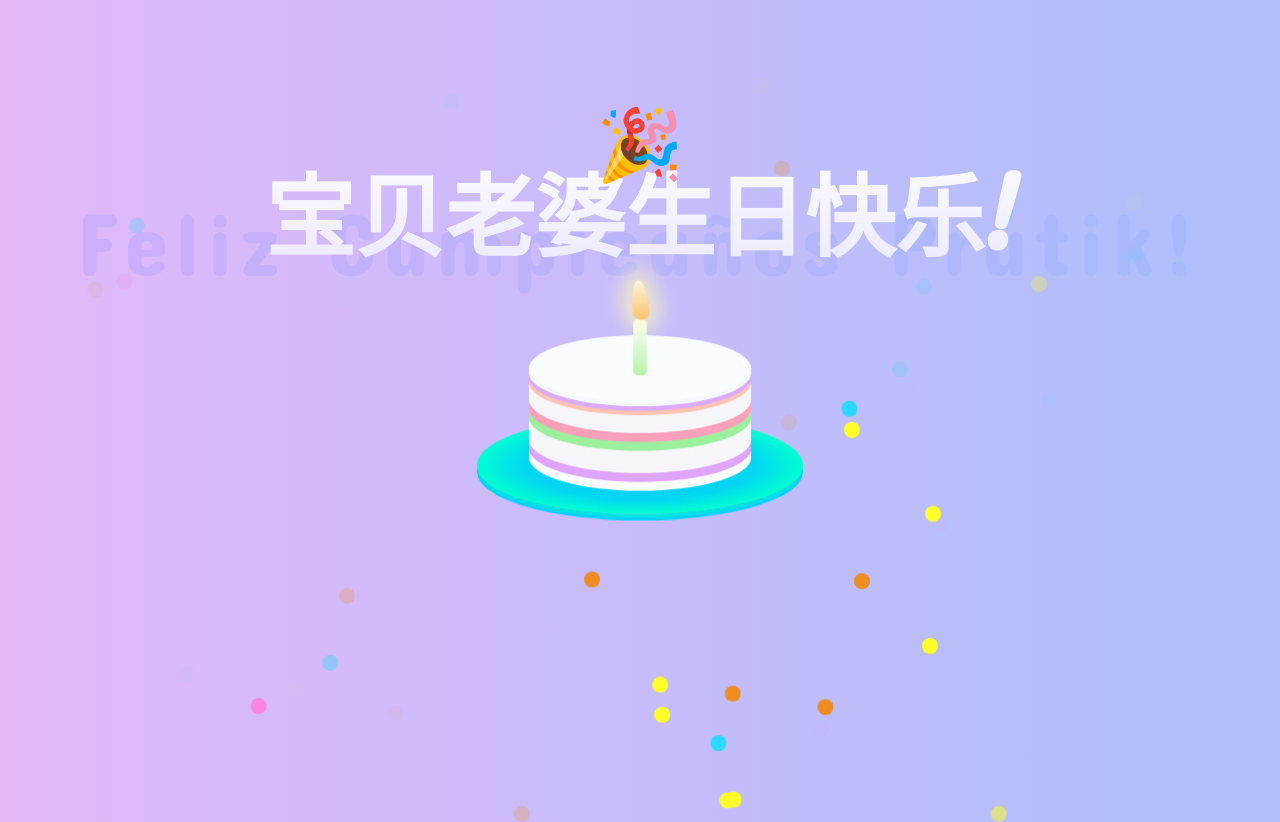
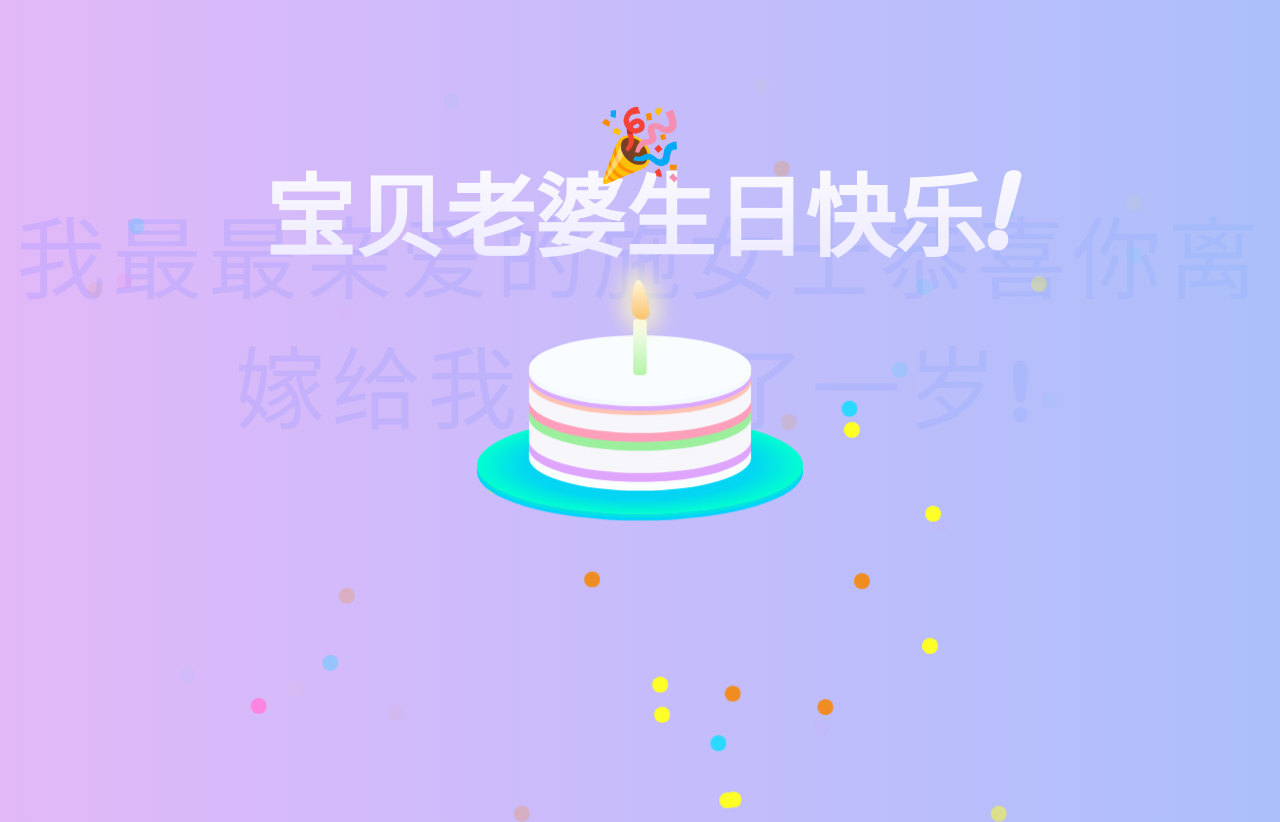
Before and after one commit to yv6822498/SRKL, a plain HTML site: page index.html in a window 1280 px wide. Drawn offline with Linux system fonts and the light colour scheme.

Commit message:
Update index.html

```diff
--- a/index.html
+++ b/index.html
@@ -64,7 +64,7 @@
 <div class="before"></div>
 <div class="after"></div>
 </div>
-<h1>Feliz Cumpleaños Pratik!</h1>
+<h1>我最最亲爱的施女士恭喜你离嫁给我又近了一岁!</h1>
 <h2>宝贝老婆生日快乐!</h2>
 <span>🎉</span>
 <div class="candle">
```
